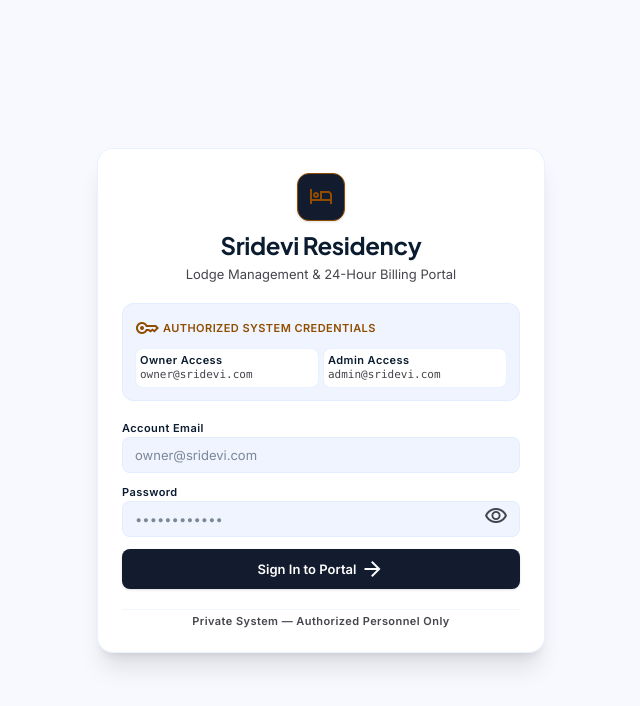
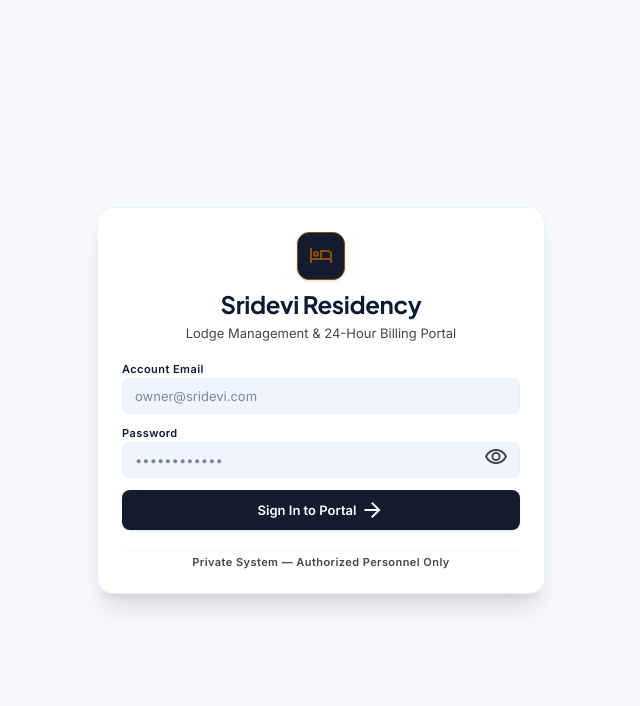
Before and after one commit to PavanputraYarramsetty/ResidencyHub, a React (Vite) app in the folder client/: page /login in a window 1280 px wide. Shown: the top 706 px of the page, without its empty margins (319-959 px from the left). Built offline with nearby package versions, Linux system fonts and the light colour scheme; no server answers.

Commit message:
style: remove sample credentials callout box from login screen for manual entry

```diff
--- a/client/src/pages/auth/Login.jsx
+++ b/client/src/pages/auth/Login.jsx
@@ -32,16 +32,6 @@ export default function Login() {
     }
   }
 
-  function fillTestCredentials(type) {
-    if (type === 'admin') {
-      setEmail('admin@sridevi.com');
-      setPassword('AdminPassword@123');
-    } else {
-      setEmail('owner@sridevi.com');
-      setPassword('OwnerPassword@123');
-    }
-  }
-
   return (
     <div className="min-h-screen bg-surface flex items-center justify-center p-space-md">
       <div className="w-full max-w-md bg-surface-container-lowest rounded-2xl shadow-xl border border-surface-container-high/60 overflow-hidden flex flex-col p-space-xl gap-space-lg">
@@ -54,32 +44,6 @@ export default function Login() {
           <p className="font-body-md text-body-md text-on-surface-variant">
             Lodge Management & 24-Hour Billing Portal
           </p>
-        </div>
-
-        {/* Test Credentials Reference Callout */}
-        <div className="p-space-md rounded-xl bg-surface-container-low border border-surface-container-high/60 flex flex-col gap-space-xs">
-          <span className="font-label-md text-label-md text-secondary uppercase font-bold tracking-wider flex items-center gap-1">
-            <span className="material-symbols-outlined text-[16px]">key</span>
-            Authorized System Credentials
-          </span>
-          <div className="grid grid-cols-1 sm:grid-cols-2 gap-space-xs text-body-sm pt-1">
-            <button
-              type="button"
-              onClick={() => fillTestCredentials('owner')}
-              className="p-space-xs rounded-lg bg-surface-container-lowest hover:bg-surface-container border border-surface-container-high/60 text-left transition-colors cursor-pointer"
-            >
-              <div className="font-label-md text-label-md text-on-surface font-bold">Owner Access</div>
-              <div className="text-[11px] text-on-surface-variant font-mono">owner@sridevi.com</div>
-            </button>
-            <button
-              type="button"
-              onClick={() => fillTestCredentials('admin')}
-              className="p-space-xs rounded-lg bg-surface-container-lowest hover:bg-surface-container border border-surface-container-high/60 text-left transition-colors cursor-pointer"
-            >
-              <div className="font-label-md text-label-md text-on-surface font-bold">Admin Access</div>
-              <div className="text-[11px] text-on-surface-variant font-mono">admin@sridevi.com</div>
-            </button>
-          </div>
         </div>
 
         {/* Form */}
```
